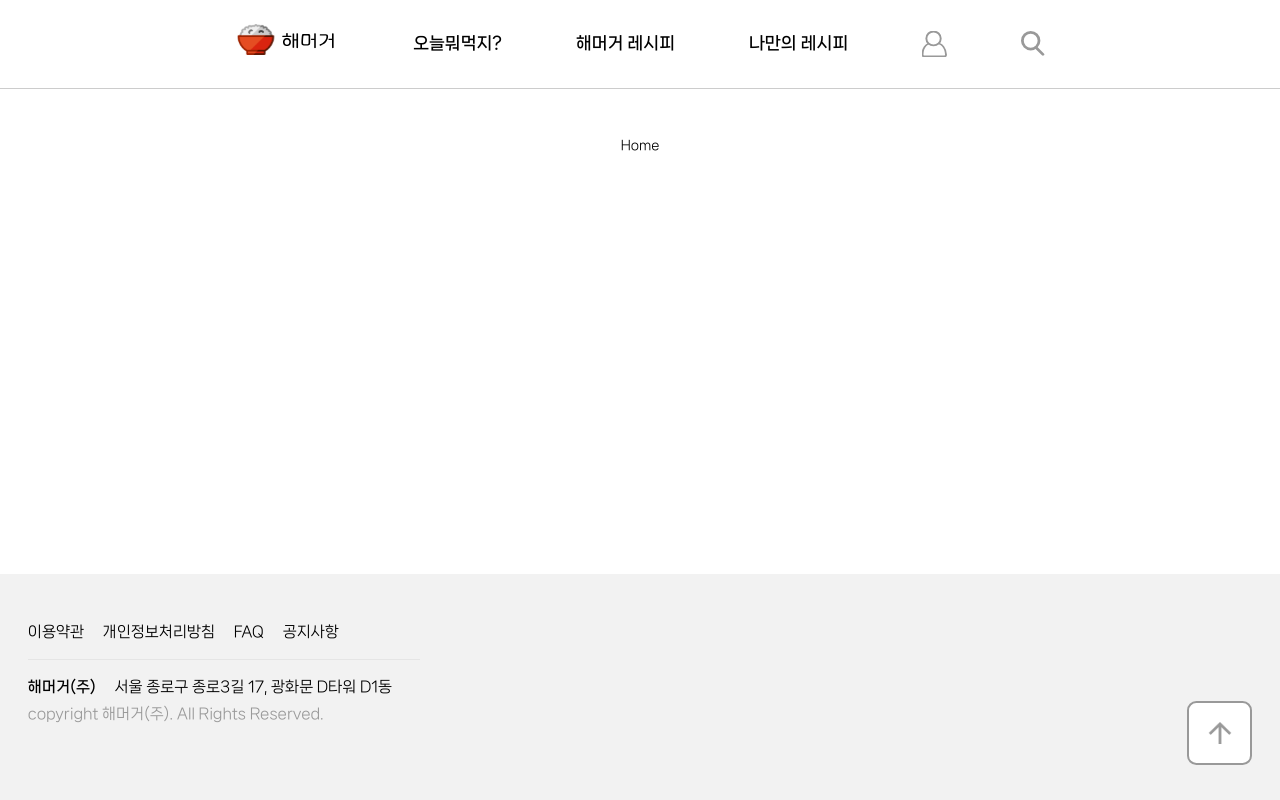
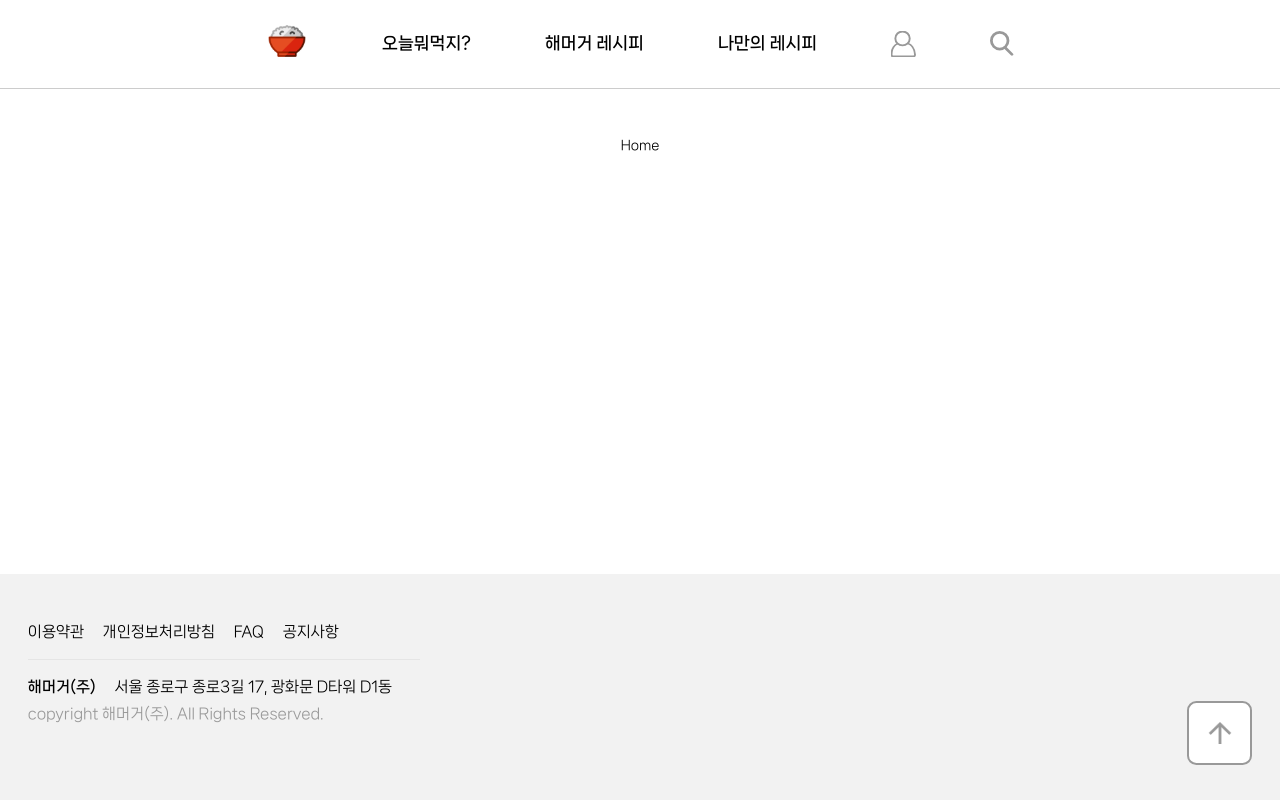
Before and after one commit to FRONTENDSCHOOL9/Hae-meo-geo, a React (Vite) app: page / in a window 1280 px wide. Built offline with nearby package versions, Linux system fonts and the light colour scheme; no server answers.

Commit message:
design. logo 변경

```diff
--- a/src/components/layout/Header.module.css
+++ b/src/components/layout/Header.module.css
@@ -14,7 +14,9 @@
 }
 
 .logo img {
-  width: 11.2rem;
+  width: 4.5rem;
+  position: relative;
+  top: 0.2rem;
 }
 
 .gnb ul {
```
Also changed, not shown: public/logo.svg.
